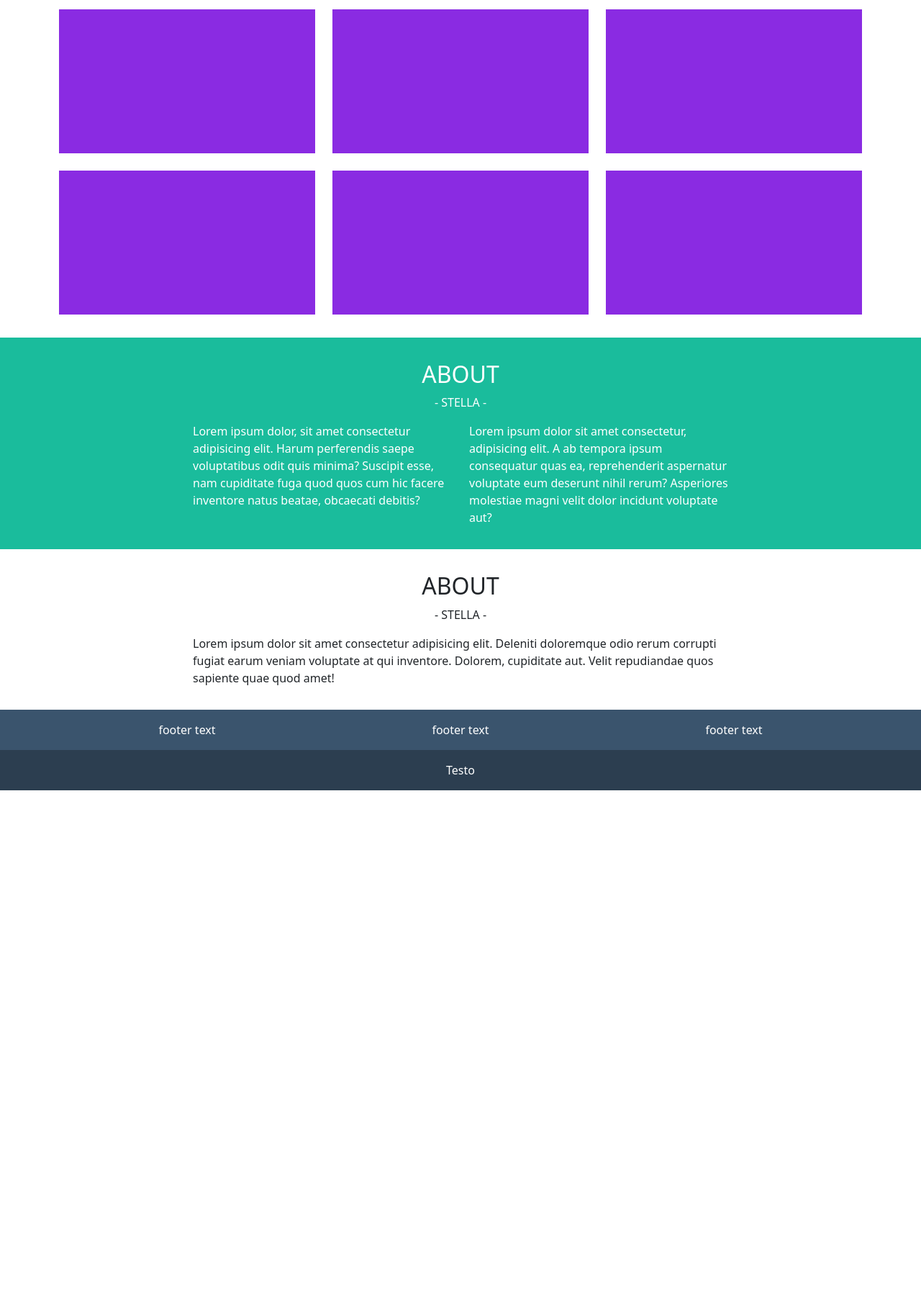
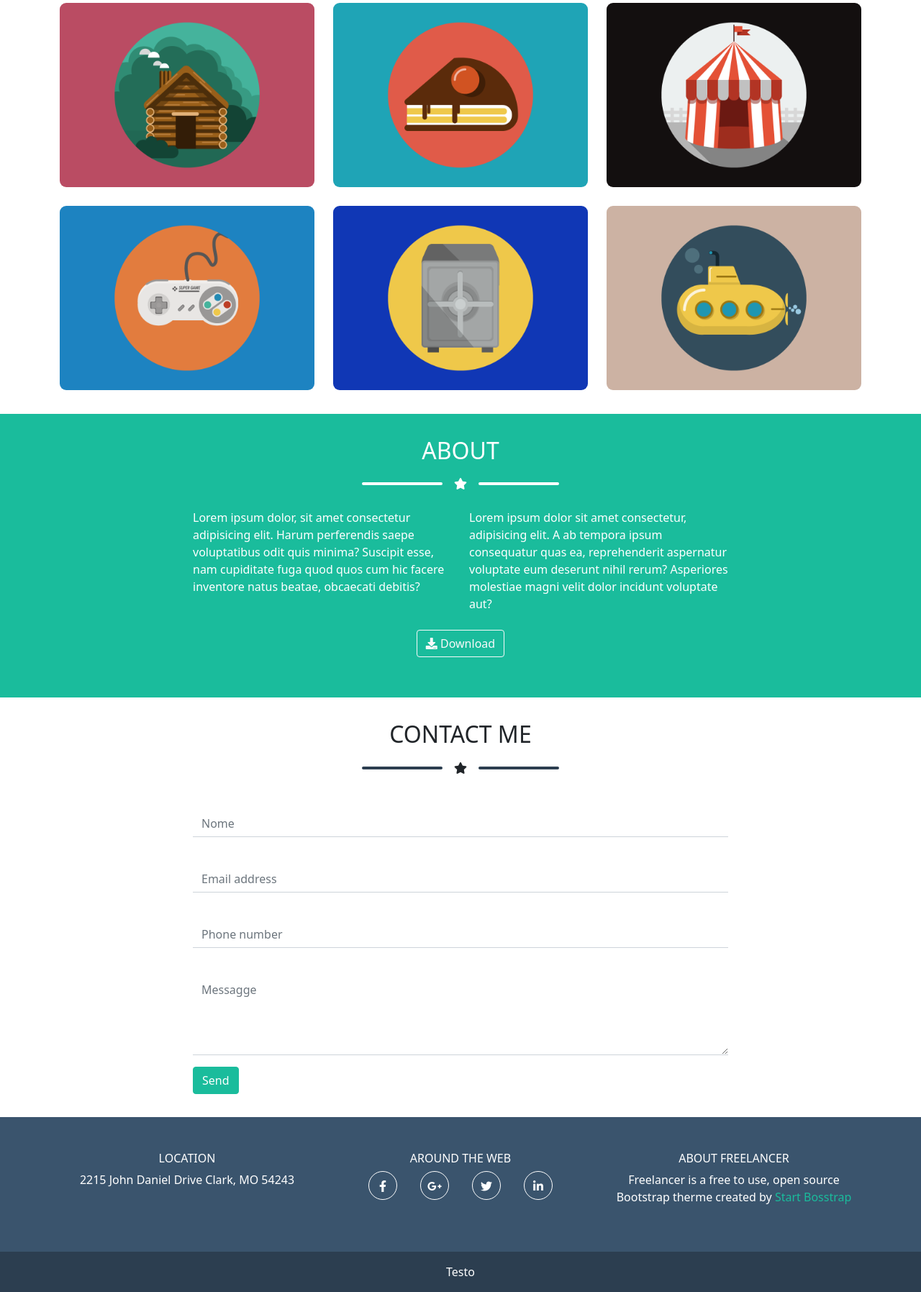
Before and after one commit to bodascaluca/html-css-bootstrap-freelancer, a plain HTML site: page index.html in a window 1280 px wide. Shown: the part 620-2415 px from the top of the page at 72% size. Before the commit the page ends 1718 px from the top, so only its background shows below. Drawn offline with nearby package versions, Linux system fonts and the light colour scheme.

Commit message:
add footer-top

```diff
--- a/css/style.css
+++ b/css/style.css
@@ -20,10 +20,6 @@ html {
 .ms_bg-primary {
     background-color: var(--ms_primary-color);
     color: white;
-}
-
-.ms_flex{
-    display: flex;
 }
 
 .ms_stars-pack{
@@ -51,9 +47,7 @@ html {
     padding: 0 1rem;
 }
 
-.ms_uppercase{
-    text-transform: uppercase;
-}
+
 
 /* HEADER */
 header {
@@ -96,8 +90,51 @@ header {
 }
 /* Portfolio */
 .ms_portfolio-item {
-    background-color: blueviolet;
-    height: 200px;
+    /* background-color: blueviolet; */
+    /* height: 200px; */
+}
+
+.ms_portfolio-item img{
+    border: 1px solid white;
+    border-radius: 10px;
+}
+
+/* ABOUT  */
+.ms_button{
+    padding: 1.5rem 0;
+}
+
+/* FORM  */
+form .mb-3 .form-control{
+    border-top: 0;
+    border-radius: 0;
+    border-left: 0;
+    border-right: 0;
+}
+
+form .mb-3.ms_message .form-control{
+    border-bottom: 0;
+}
+
+
+form .btn{
+    background-color: var(--ms_primary-color);
+    border-color: var(--ms_primary-color);
+    color: #fff;
+}
+
+form .btn:hover{
+    background-color: white;
+    border-color: var(--ms_primary-color);
+    color: var(--ms_primary-color);
+    opacity: .6;
+}
+
+
+.ms_border-btn{
+    border: .1px solid #ced4da;
+    width: 100%;
+    margin-top: 3rem;
 }
 
 /* FOOTER */
@@ -106,12 +143,38 @@ footer {
     color: white;
 }
 
+    /* FOOTER-TOP  */
 .footer-top {
     background-color: var(--ms_secondary-color-light);
-    padding: 1rem 0;
+    padding: 3rem 0;
     text-align: center;
 }
 
+.ms_social{
+    justify-content: center;
+}
+
+.mn_mg-items{
+    margin: 0 1rem;
+    border: 1px solid white;
+    width: 40px;
+    height: 40px;
+    border-radius: 50%;
+    text-align: center;
+    line-height: 40px;
+}
+
+p .ms_a{
+    color: inherit;
+    text-decoration: none;
+    color: var(--ms_primary-color);
+}
+
+a:hover .ms_a{
+   color: white;
+}
+
+/* FOOTER-BOTTOM  */
 .footer-bottom {
     background-color: var(--ms_secondary-color);
     padding: 1rem 0;
--- a/index.html
+++ b/index.html
@@ -48,13 +48,13 @@
         <section class="ms_section ms_bg-primary ms_jumbotron">
           <div class="container">
               <img src="bootstrap_freelancer/img/avatar.svg" alt="">
-            <h1 class="ms_title ms_uppercase">start bootstrap</h1>
-            <div class="ms_stars-pack ms_flex">
+            <h1 class="text-uppercase">start bootstrap</h1>
+            <div class="ms_stars-pack d-flex">
                 <div class="ms_stars-border-white"></div>
                 <i class=" ms_star fas fa-star"></i>
                 <div class="ms_stars-border-white"></div>
             </div>
-            <p class="ms_uppercase">graphic artist - web designer - illustrator</p>
+            <p class="text-uppercase">graphic artist - web designer - illustrator</p>
           </div>
         </section>
 
@@ -63,7 +63,7 @@
           <div class="container">
             <div class="ms_title-wrapper">
               <h2>Portfolio</h2>
-              <div class="ms_stars-pack ms_flex">
+              <div class="ms_stars-pack d-flex">
                 <div class="ms_stars-border"></div>
                 <i class=" ms_star fas fa-star"></i>
                 <div class="ms_stars-border"></div>
@@ -71,22 +71,36 @@
             </div>
             <div class="row g-4">
               <div class="col-12 col-md-6 col-lg-4">
-                <div class="ms_portfolio-item"></div>
+                <div class="ms_portfolio-item">
+                    <img src="bootstrap_freelancer/img/cabin.png" class="img-fluid" alt="cabin">
+                </div>
               </div>
               <div class="col-12 col-md-6 col-lg-4">
-                <div class="ms_portfolio-item"></div>
+                <div class="ms_portfolio-item">
+                    <img src="bootstrap_freelancer/img/cake.png" class="img-fluid" alt="cake">
+
+                </div>
               </div>
               <div class="col-12 col-md-6 col-lg-4">
-                <div class="ms_portfolio-item"></div>
+                <div class="ms_portfolio-item">
+                    <img src="bootstrap_freelancer/img/circus.png" class="img-fluid" alt="circus">
+
+                </div>
               </div>
               <div class="col-12 col-md-6 col-lg-4">
-                <div class="ms_portfolio-item"></div>
+                <div class="ms_portfolio-item">
+                    <img src="bootstrap_freelancer/img/game.png" class="img-fluid" alt="game">
+                </div>
               </div>
               <div class="col-12 col-md-6 col-lg-4">
-                <div class="ms_portfolio-item"></div>
+                <div class="ms_portfolio-item">
+                    <img src="bootstrap_freelancer/img/safe.png" class="img-fluid" alt="safe">
+                </div>
               </div>
               <div class="col-12 col-md-6 col-lg-4">
-                <div class="ms_portfolio-item"></div>
+                <div class="ms_portfolio-item">
+                    <img src="bootstrap_freelancer/img/submarine.png" class="img-fluid" alt="subamrine">
+                </div>
               </div>
             </div>
           </div>
@@ -98,7 +112,11 @@
             <div class="container-fluid">
               <div class="ms_title-wrapper">
                 <h2>About</h2>
-                <div>- Stella -</div>
+                <div class="ms_stars-pack d-flex">
+                    <div class="ms_stars-border-white"></div>
+                    <i class=" ms_star fas fa-star"></i>
+                    <div class="ms_stars-border-white"></div>
+                </div>
               </div>
               <div class="row gy-4">
                 <div class="col-12 col-md-6">
@@ -114,6 +132,12 @@
                   velit dolor incidunt voluptate aut?
                 </div>
               </div>
+              <div class="ms_button text-center">
+                  <button type="button" class="btn btn-outline-light">
+                    <i class="fas fa-download"></i>
+                    Download
+                  </button>
+              </div>
             </div>
           </div>
         </section>
@@ -123,15 +147,39 @@
           <div class="ms_container-small">
             <div class="container-fluid">
               <div class="ms_title-wrapper">
-                <h2>About</h2>
-                <div>- Stella -</div>
+                <h2 class="text-uppercase">contact me</h2>
+                <div class="ms_stars-pack d-flex">
+                    <div class="ms_stars-border"></div>
+                    <i class=" ms_star fas fa-star"></i>
+                    <div class="ms_stars-border"></div>
+                </div>
               </div>
-              <div class="contact-form">
-                Lorem ipsum dolor sit amet consectetur adipisicing elit. Deleniti
-                doloremque odio rerum corrupti fugiat earum veniam voluptate at
-                qui inventore. Dolorem, cupiditate aut. Velit repudiandae quos
-                sapiente quae quod amet!
-              </div>
+              <form>
+
+                <div class="mb-3">
+                    <label for="exampleInputEmail1" class="form-label"></label>
+                    <input placeholder="Nome" type="email" class="form-control" id="exampleInputEmail1" aria-describedby="emailHelp">
+                    <div id="emailHelp" class="form-text"></div>
+                </div>
+
+                <div class="mb-3">
+                  <label for="exampleInputEmail1" class="form-label"></label>
+                  <input placeholder="Email address" type="email" class="form-control" id="exampleInputEmail1" aria-describedby="emailHelp">
+                  <div id="emailHelp" class="form-text"></div>
+                </div>
+
+                <div class="mb-3">
+                  <label for="exampleInputPassword1" class="form-label"></label>
+                  <input placeholder="Phone number" type="password" class="form-control" id="exampleInputPassword1">
+                </div>
+
+                  <div class="mb-3">
+                    <label for="exampleFormControlTextarea1" class="form-label"></label>
+                    <textarea placeholder="Messagge" class="form-control" id="exampleFormControlTextarea1" rows="4"></textarea>
+                  </div>
+
+                <button type="submit" class="ms_btn btn btn-success">Send</button>
+              </form>
             </div>
           </div>
         </section>
@@ -143,9 +191,32 @@
         <div class="footer-top">
           <div class="container">
            <div class="row">
-               <div class="col-12 col-md-4">footer text</div>
-               <div class="col-12 col-md-4">footer text</div>
-               <div class="col-12 col-md-4">footer text</div>
+               <div class="col-12 col-md-4">
+                <h6 class="text-uppercase">location</h6>
+                <p class="">2215 John Daniel Drive Clark, MO 54243</p>
+                 </div>
+               <div class="col-12 col-md-4">
+                <h6 class="text-uppercase">around the web</h6>
+                 <div class="ms_social d-flex">
+                     <div>
+                         <i class="mn_mg-items fab fa-facebook-f"></i>
+                     </div>
+                     <div>
+                         <i class="mn_mg-items fab fa-google-plus-g"></i>
+                     </div>
+                     <div>
+                         <i class="mn_mg-items fab fa-twitter"></i>
+                     </div>
+                     <div>
+                         <i class="mn_mg-items fab fa-linkedin-in"></i>
+                     </div>
+                 </div>
+               </div>
+
+               <div class="col-12 col-md-4">
+                    <h6 class="text-uppercase">about freelancer</h6>
+                    <p>Freelancer is a free to use, open source Bootstrap therme created by <span><a class="ms_a" href="">Start Bosstrap</a></span></p>
+               </div>
            </div>
           </div>
         </div>
```
